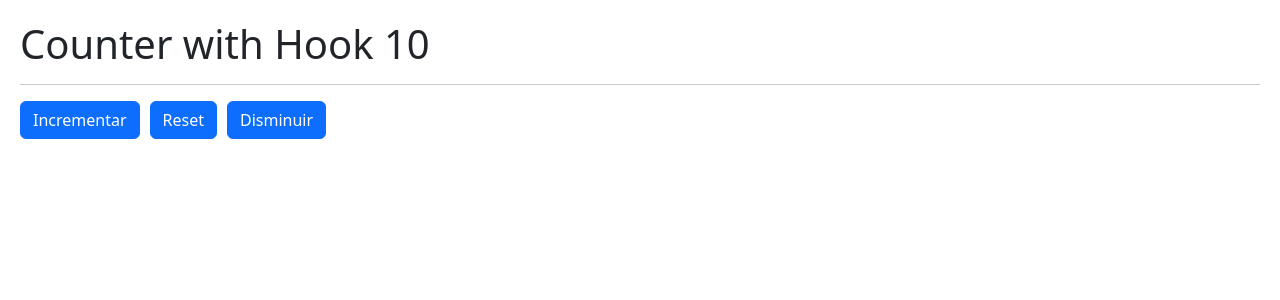
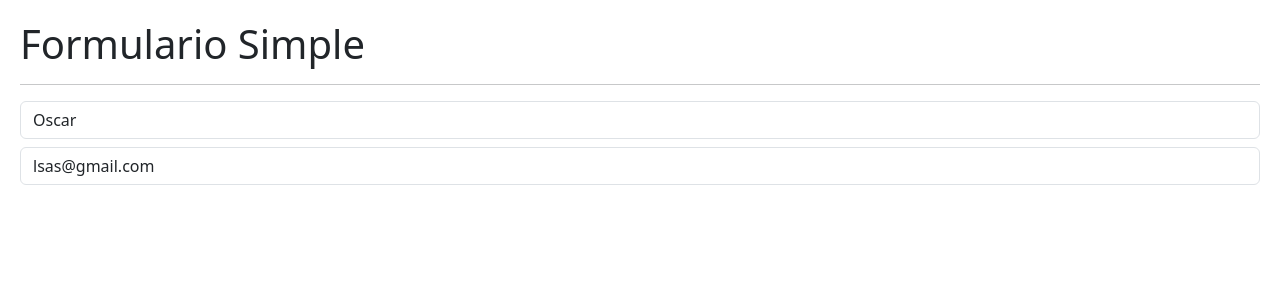
Before and after one commit to OscarAristizabalDev/reactjs-hooks-app, a React (Vite) app: page / in a window 1280 px wide. Shown: the top 300 px of the page. Built offline with nearby package versions, Linux system fonts and the light colour scheme.

Commit message:
Ejemplos basicos del useEffect

```diff
--- /dev/null
+++ b/src/02-useEffect/SimpleForm.tsx
@@ -0,0 +1,64 @@
+import { useEffect, useState } from "react"
+
+export const SimpleForm = () => {
+
+    const [formState, setformState] = useState({
+        username: 'Oscar',
+        email: 'lsas@gmail.com'
+    });
+
+    const { username, email } = formState;
+
+    // Del objeto event destructuramos el target
+    const onCambiarInput = ({ target }: any) => {
+        // destructuracion del target
+        const { name, value } = target;
+        console.log(name, value);
+        setformState({
+            ...formState,
+            [name]: value // aca atributo del objeto formState le asigna el valor
+        })
+    };
+
+    // este useEffect se dispara una sola vez y solo permite que el componenete se carge una sola vez
+    // [] significa que se ejecute una sola vez
+    useEffect(() => {
+        console.log('useEffect called!')
+    }, []);
+
+    // este useEffect se dispara cada vez que cambien los campos del formulario
+    useEffect(() => {
+        console.log('formState chaged!')
+    }, [formState]);
+
+    // este useEffect se dispara cada vez que se modifique el email del formulario
+    useEffect(() => {
+        console.log('formState chaged!')
+    }, [email]);
+
+
+    return (
+        <>
+            <h1>Formulario Simple</h1>
+            <hr />
+
+            <input
+                type="text"
+                className="form-control"
+                placeholder="UserName"
+                name="username"
+                value={username}
+                onChange={(event) => onCambiarInput(event)}
+            />
+
+            <input
+                type="email"
+                className="form-control mt-2"
+                placeholder="oscar@google.com"
+                name="email"
+                value={email}
+                onChange={(event) => onCambiarInput(event)}
+            />
+        </>
+    )
+}
--- a/src/main.tsx
+++ b/src/main.tsx
@@ -4,12 +4,13 @@ import ReactDOM from 'react-dom/client'
 
 // import { HooksApp } from './HooksApp'
 // import { CounterApp } from './01-useState/CounterApp'
-import { CounterWithCustomHool } from './01-useState/CounterWithCustomHool'
+// import { CounterWithCustomHool } from './01-useState/CounterWithCustomHool'
+import { SimpleForm } from './02-useEffect/SimpleForm'
 
 import './index.css'
 
 ReactDOM.createRoot(document.getElementById('root') as HTMLElement).render(
   <React.StrictMode>
-    <CounterWithCustomHool />
+    <SimpleForm />
   </React.StrictMode>,
 )
```
